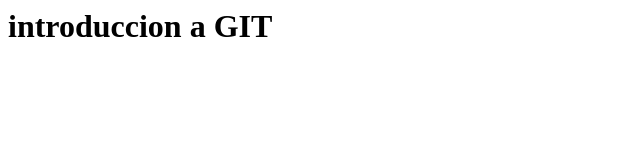
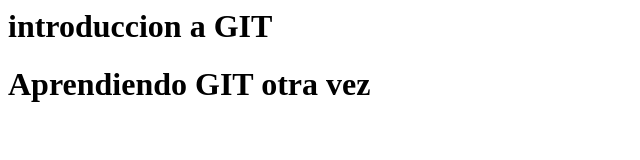
Before and after one commit to marianarrurales/aprendiendo-git, a plain HTML site: page index.html in a window 1280 px wide. Shown: the whole page, without its empty margins (0-640 px from the left). Drawn offline with Linux system fonts and the light colour scheme.

Commit message:
agreganto la etiqueta h1 otra vez

```diff
--- a/index.html
+++ b/index.html
@@ -4,5 +4,6 @@
 	</head>
 	<body>
 		<h1>introduccion a GIT</h1>
+		<h1>Aprendiendo GIT otra vez</h1>
 	</body>
 </html>
```
